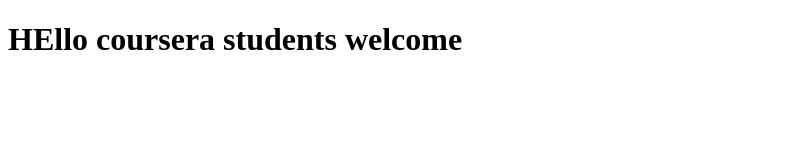
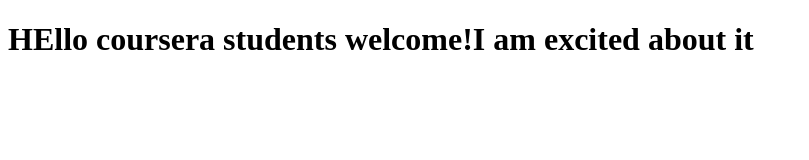
Before and after one commit to Rasazna/Management-Test, a plain HTML site: page index.html in a window 1280 px wide. Shown: the whole page, without its empty margins (0-809 px from the left). Drawn offline with Linux system fonts and the light colour scheme.

Commit message:
Change made

```diff
--- a/index.html
+++ b/index.html
@@ -5,6 +5,6 @@
     <title>HELLO</title>
   </head>
   <body>
-    <h1>HEllo coursera students welcome</h1>
+    <h1>HEllo coursera students welcome!I am excited about it</h1>
   </body>
 </html>
```
